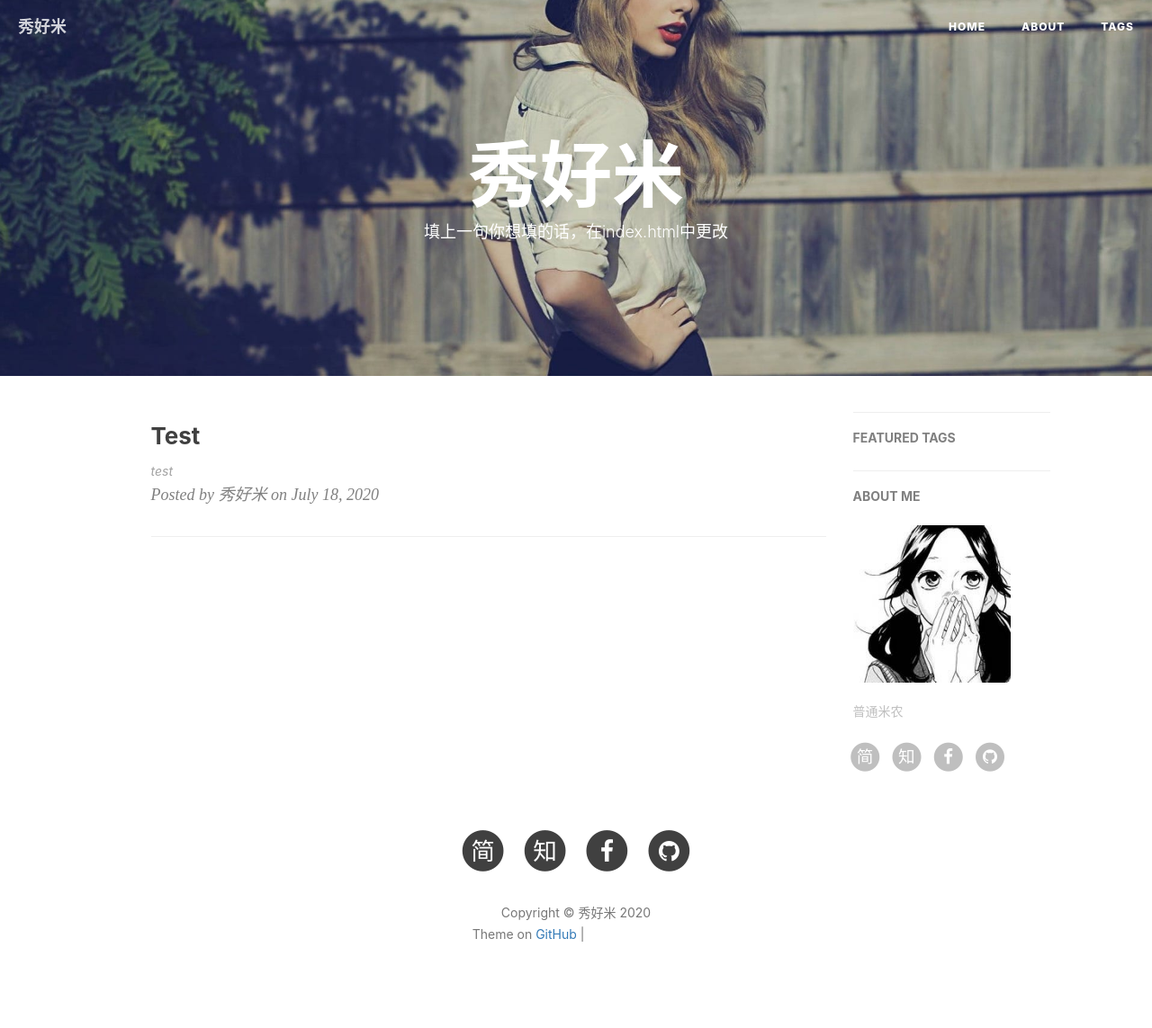
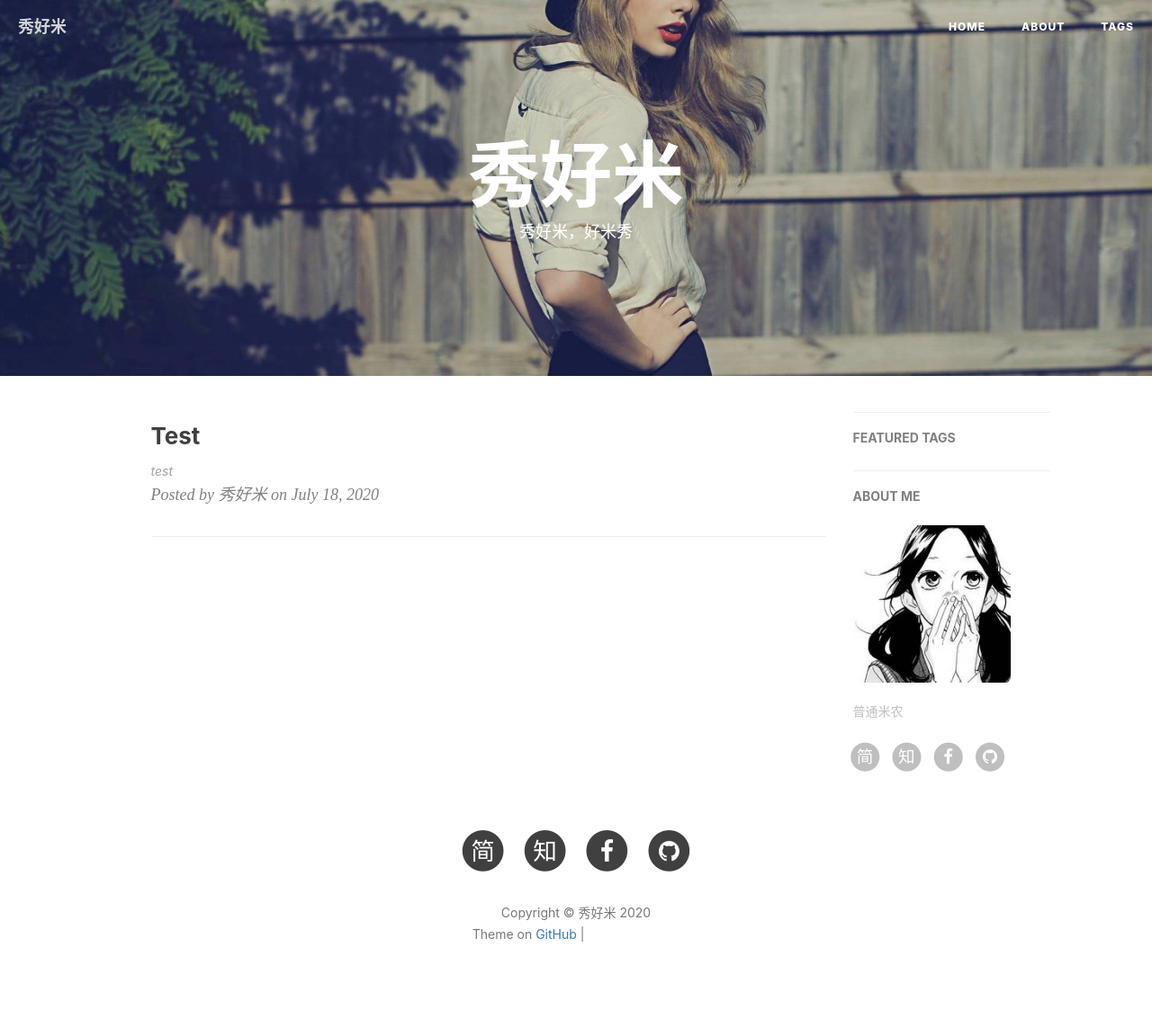
Before and after one commit to xiuhaomi/xiuhaomi.com, a Jekyll site: the page built from index.html, in a window 1280 px wide. Shown: the whole page at 90% size. Built offline with Jekyll 4.4.1, drawn with Linux system fonts in a browser that asks for light colours; nearby versions of some CDN libraries; the list of posts is cut into pages by our own code; comment, search, counter and statistics services are not loaded; grey boxes are pictures that could not be loaded.

Commit message:
Update index.html

```diff
--- a/index.html
+++ b/index.html
@@ -1,6 +1,6 @@
 ---
 layout: page
-description: "填上一句你想填的话，在index.html中更改"
+description: "秀好米，好米秀"
 ---
 
 {% for post in paginator.posts %}
```
